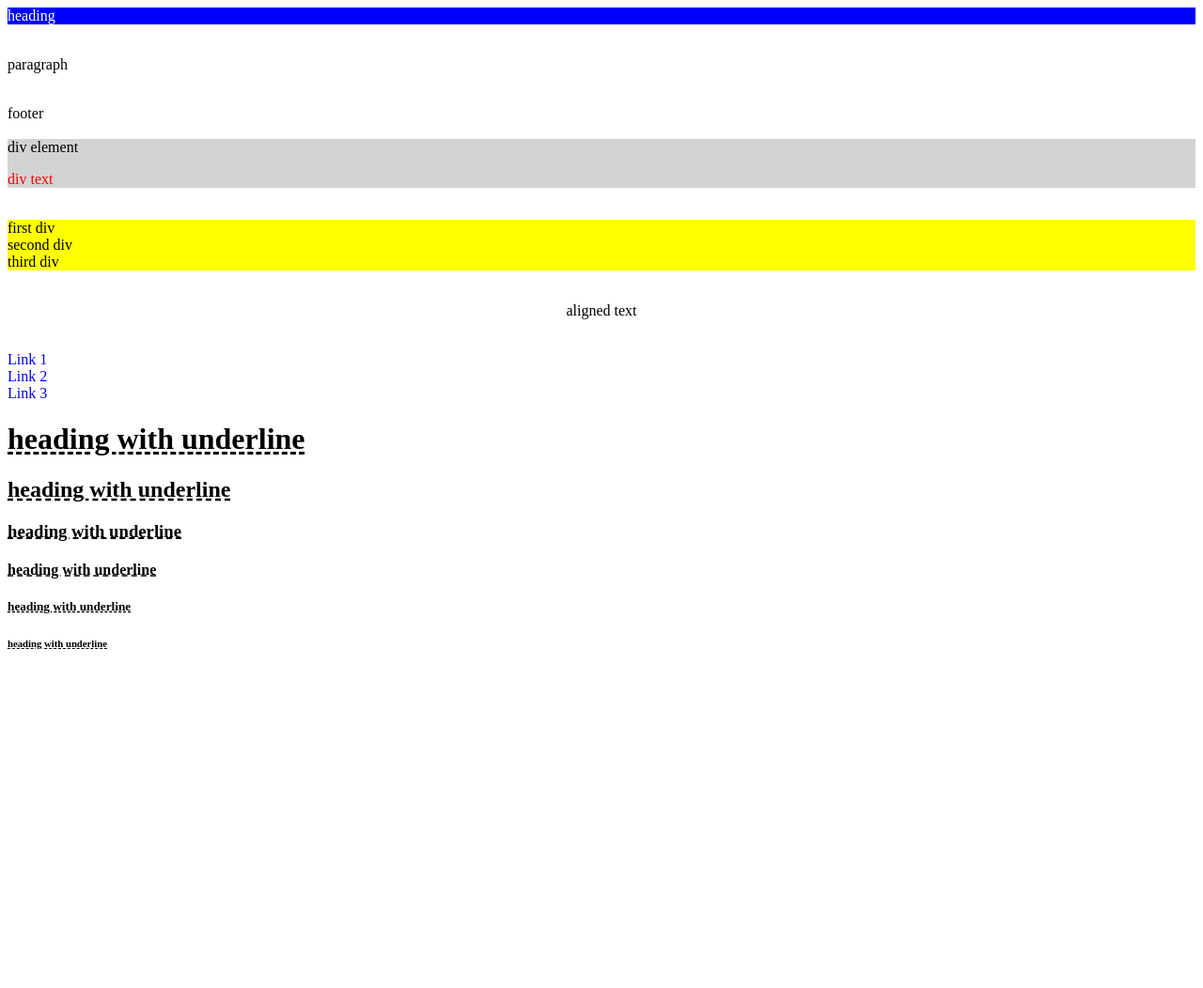
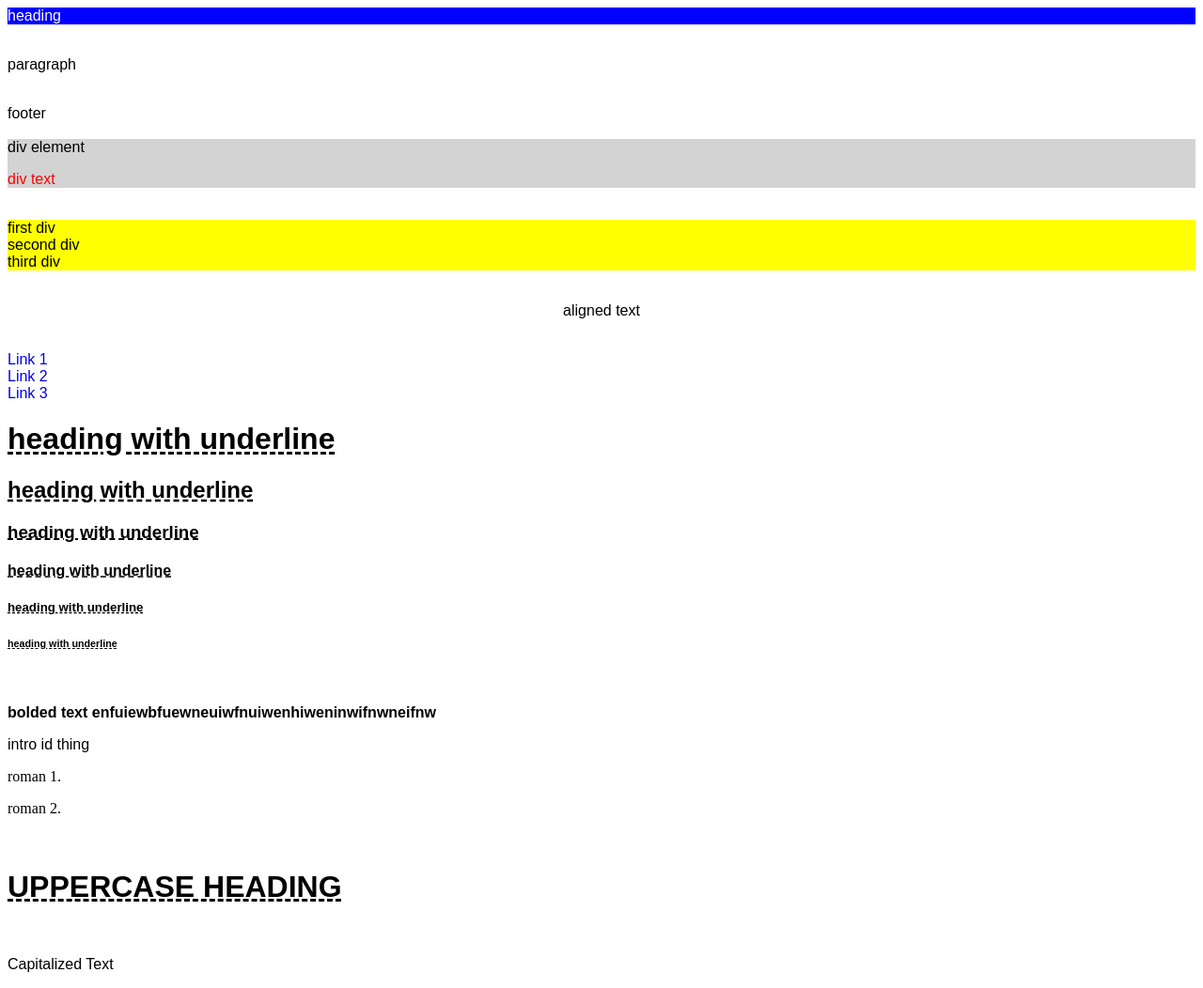
Before and after one commit to Sporklife/lab-4, a plain HTML site: page index.html in a window 1280 px wide. Shown: the whole page at 94% size. Before the commit the page ends 800 px from the top, so only its background shows below. Drawn offline with Linux system fonts and the light colour scheme.

Commit message:
finished lab

```diff
--- a/index.html
+++ b/index.html
@@ -59,7 +59,25 @@
     <h4> heading with underline </h4>
     <h5> heading with underline </h5>
     <h6> heading with underline </h6>
+    <br>
 
+    <p class = bold_text>
+        bolded text enfuiewbfuewneuiwfnuiwenhiweninwifnwneifnw
+    </p>
 
+    <p id="intro" class = "intro">
+        intro id thing
+    </p>
+
+    <p class="custom-font">
+        roman 1.</p>
+    <p class="custom-font">
+        roman 2.</p>
+    <br>
+
+    <h1 class = "head">uppercase heading</h1>
+    <br>
+
+    <p class="capitalize-text">capitalized text</p>
 </body>
 </html>
--- a/style.css
+++ b/style.css
@@ -22,3 +22,32 @@ h1, h2, h3, h4, h5, h6 {
     text-decoration: underline;
     text-decoration-style: dashed;
 }
+
+
+.bold_text{
+    font-weight: bold;
+}
+
+.intro{
+    font-weight: 300;
+}
+
+
+body {
+    font-family: Arial, sans-serif;
+}
+
+
+.custom-font {
+    font-family: "Times New Roman", serif;
+}
+
+
+.head {
+    text-transform: uppercase;
+}
+
+
+.capitalize-text {
+    text-transform: capitalize;
+}
```
